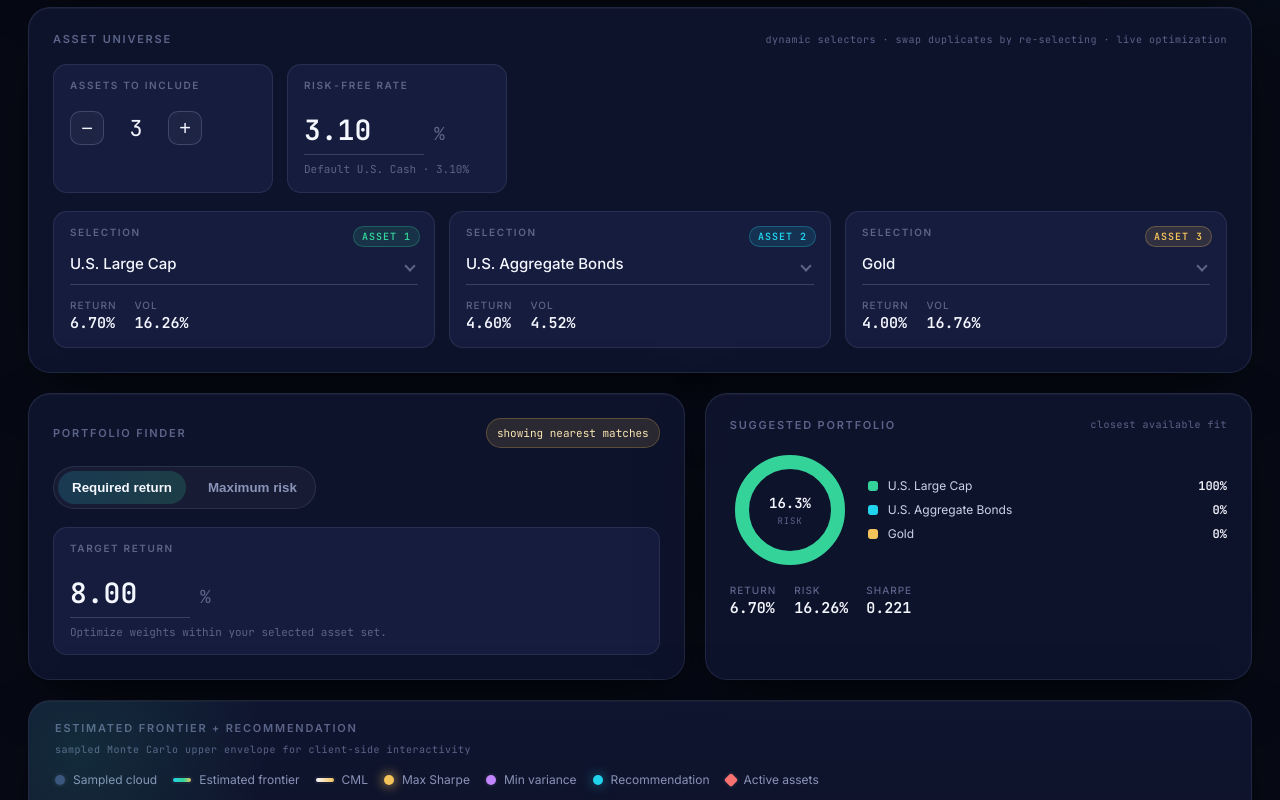
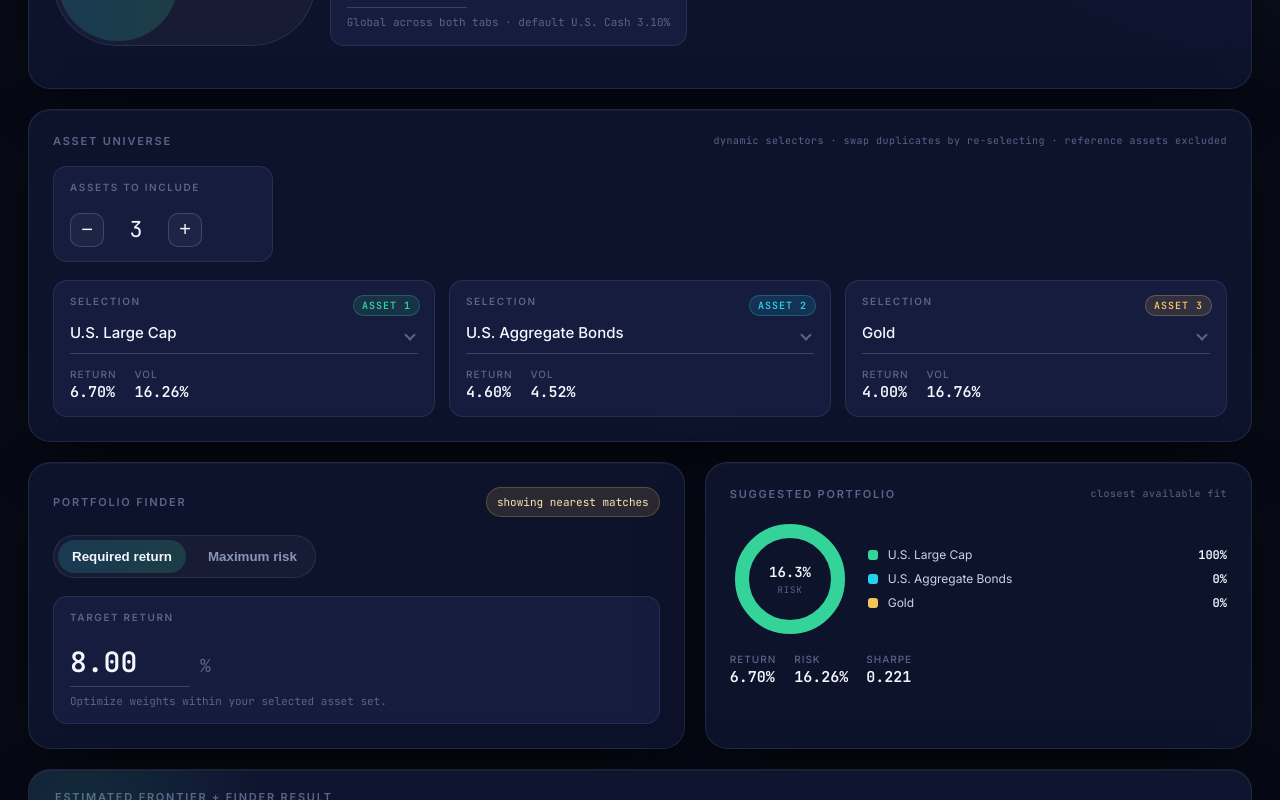
Before and after one commit to polysemous/efficient-frontier-calculator, a React (Vite) app: page / in a window 1280 px wide. Shown: the part 480-1280 px from the top of the page. Built offline with nearby package versions, Linux system fonts and the light colour scheme.

Commit message:
Address advisor taxonomy and performance review comments

```diff
--- a/src/App.jsx
+++ b/src/App.jsx
@@ -11,6 +11,7 @@ import {
 } from 'recharts';
 import assetData from '../data/2025-usd/assets.json';
 import assetOrder from '../data/2025-usd/asset-order.json';
+import assetTaxonomy from '../data/2025-usd/asset-taxonomy.json';
 import datasetMetadata from '../data/2025-usd/metadata.json';
 import correlationRowsText from '../data/2025-usd/correlation-rows.txt?raw';
 import {
@@ -24,6 +25,8 @@ import {
 } from './lib/portfolioMath';
 
 const allAssetNames = Object.keys(assetData).sort((a, b) => a.localeCompare(b));
+const isReferenceAsset = (assetName) => assetTaxonomy[assetName]?.class === 'reference';
+const investableAssetNames = allAssetNames.filter((assetName) => !isReferenceAsset(assetName));
 const preferredDefaults = [
   'U.S. Large Cap',
   'U.S. Aggregate Bonds',
@@ -35,7 +38,7 @@ const preferredDefaults = [
   'U.S. Cash',
   'U.S. Mid Cap',
   'U.S. High Yield Bonds'
-].filter((name) => allAssetNames.includes(name));
+].filter((name) => investableAssetNames.includes(name));
 const defaultRiskFreeRate = assetData['U.S. Cash']?.compoundReturn2024 ?? 3.1;
 const slotColors = ['#34d399', '#22d3ee', '#f4c35a', '#c084fc', '#f87171', '#60a5fa', '#f97316', '#a3e635', '#f472b6', '#93c5fd'];
 const getDisplayedReturn = (assetName) => assetData[assetName].compoundReturn2024;
@@ -46,18 +49,13 @@ const correlationMatrix = buildCorrelationMatrix(assetOrder, correlationRowsText
 const fmtPct = (n, d = 2) => `${n.toFixed(d)}%`;
 const fmtNum = (n, d = 3) => n.toFixed(d);
 
-const isBondAsset = (assetName) =>
-  /(Treasur|Bond|Credit|Corporate|Muni|Debt|Loans|Securitized|TIPS|Cash|Inflation|Convertible)/i.test(assetName);
-
-const isPrivateAlternativeAsset = (assetName) =>
-  /(Private Equity|Venture Capital|Direct Lending|Commercial Mortgage Loans|Hedge Funds|Core Real Estate|Value-Added Real Estate|Core Infrastructure|Core Transport|Timberland)/i.test(assetName);
-
-const isAlternativeAsset = (assetName) =>
-  isPrivateAlternativeAsset(assetName) || /(REITs|Commodities|Gold)/i.test(assetName);
+const isBondAsset = (assetName) => assetTaxonomy[assetName]?.class === 'bond';
+const isPrivateAlternativeAsset = (assetName) => assetTaxonomy[assetName]?.class === 'alt_private';
+const isAlternativeAsset = (assetName) => ['alt_public', 'alt_private'].includes(assetTaxonomy[assetName]?.class);
 
 const buildInitialSelection = (count) => {
   const seed = [];
-  for (const candidate of [...preferredDefaults, ...allAssetNames]) {
+  for (const candidate of [...preferredDefaults, ...investableAssetNames]) {
     if (!seed.includes(candidate)) seed.push(candidate);
     if (seed.length === count) break;
   }
@@ -193,6 +191,16 @@ const summarizePortfolios = (portfolios) => {
   return { frontier, minVariance, maxSharpe };
 };
 
+const emptyPortfolioSet = (modeLabel, extra = {}) => ({
+  modeLabel,
+  sampleCount: 0,
+  portfolios: [],
+  frontier: [],
+  minVariance: [],
+  maxSharpe: [],
+  ...extra
+});
+
 const EfficientFrontierApp = () => {
   const [activeTab, setActiveTab] = useState('build');
   const [assetCount, setAssetCount] = useState(3);
@@ -216,7 +224,7 @@ const EfficientFrontierApp = () => {
     setAssetCount(safeCount);
     setSelected((previous) => {
       const next = previous.slice(0, safeCount);
-      for (const candidate of [...preferredDefaults, ...allAssetNames]) {
+      for (const candidate of [...preferredDefaults, ...investableAssetNames]) {
         if (!next.includes(candidate)) next.push(candidate);
         if (next.length === safeCount) break;
       }
@@ -239,6 +247,10 @@ const EfficientFrontierApp = () => {
 
   const buildOptimizedSet = useMemo(() => {
     const activeAssets = selected.slice(0, assetCount);
+    if (activeTab !== 'build') {
+      return emptyPortfolioSet('Build My Own', { activeAssets });
+    }
+
     const sampleCount = chooseSampleCount(activeAssets.length);
     const portfolios = generatePortfolioSet({
       selectedAssets: activeAssets,
@@ -255,7 +267,7 @@ const EfficientFrontierApp = () => {
       portfolios,
       ...summarizePortfolios(portfolios)
     };
-  }, [assetCount, riskFreeRateValue, selected]);
+  }, [activeTab, assetCount, riskFreeRateValue, selected]);
 
   const buildFinderResults = useMemo(() => {
     return findPortfolioSolutions({
@@ -267,36 +279,46 @@ const EfficientFrontierApp = () => {
   }, [buildFinderMode, buildFinderTarget, buildOptimizedSet.portfolios]);
 
   const advisorUniverse = useMemo(() => {
-    return allAssetNames.filter((assetName) => {
+    return investableAssetNames.filter((assetName) => {
       if (includeOnlyPublicMarkets && isPrivateAlternativeAsset(assetName)) return false;
       if (excludeAlternatives && isAlternativeAsset(assetName)) return false;
       return true;
     });
   }, [excludeAlternatives, includeOnlyPublicMarkets]);
 
-  const advisorOptimizedSet = useMemo(() => {
+  const advisorBondUniverse = useMemo(() => advisorUniverse.filter(isBondAsset), [advisorUniverse]);
+
+  const rawAdvisorPortfolios = useMemo(() => {
+    if (activeTab !== 'advisor') return [];
     const sampleCount = chooseAdvisorSampleCount(advisorUniverse.length, advisorMaxAssets);
-    const rawPortfolios = generateSparsePortfolioSet({
+    return generateSparsePortfolioSet({
       candidateAssets: advisorUniverse,
       maxAssetsInPortfolio: advisorMaxAssets,
       assetData,
       correlationMatrix,
       riskFreeRate: riskFreeRateValue,
-      sampleCount
+      sampleCount,
+      requiredAssetsPool: requireBond ? advisorBondUniverse : []
     });
+  }, [activeTab, advisorBondUniverse, advisorMaxAssets, advisorUniverse, requireBond, riskFreeRateValue]);
 
-    const filteredPortfolios = requireBond
-      ? rawPortfolios.filter((portfolio) => portfolio.selectedAssets.some((assetName) => isBondAsset(assetName)))
-      : rawPortfolios;
+  const advisorOptimizedSet = useMemo(() => {
+    if (activeTab !== 'advisor') {
+      return emptyPortfolioSet('Choose for Me', { candidateUniverse: advisorUniverse });
+    }
+
+    const portfolios = requireBond
+      ? rawAdvisorPortfolios.filter((portfolio) => portfolio.selectedAssets.some(isBondAsset))
+      : rawAdvisorPortfolios;
 
     return {
       modeLabel: 'Choose for Me',
       candidateUniverse: advisorUniverse,
-      sampleCount,
-      portfolios: filteredPortfolios,
-      ...summarizePortfolios(filteredPortfolios)
+      sampleCount: rawAdvisorPortfolios.length,
+      portfolios,
+      ...summarizePortfolios(portfolios)
     };
-  }, [advisorMaxAssets, advisorUniverse, requireBond, riskFreeRateValue]);
+  }, [activeTab, advisorUniverse, rawAdvisorPortfolios, requireBond]);
 
   const advisorFinderResults = useMemo(() => {
     return findPortfolioSolutions({
@@ -313,7 +335,6 @@ const EfficientFrontierApp = () => {
   const recommendation = currentFinderResults.feasible[0] ?? currentFinderResults.fallback[0] ?? null;
   const visibleSolutions = currentFinderResults.feasible.length > 0 ? currentFinderResults.feasible : currentFinderResults.fallback;
   const ms = currentSet.maxSharpe[0];
-  const mv = currentSet.minVariance[0];
   const frontierReturns = currentSet.frontier.map((point) => point.return);
   const frontierLow = frontierReturns.length ? Math.min(...frontierReturns) : 0;
   const frontierHigh = frontierReturns.length ? Math.max(...frontierReturns) : 0;
@@ -352,7 +373,7 @@ const EfficientFrontierApp = () => {
   const yMin = Math.floor((allYs.length ? Math.min(...allYs) : 0) - 0.5);
   const yMax = Math.ceil((allYs.length ? Math.max(...allYs) : 0) + 0.5);
   const recommendationPoint = recommendation
-    ? [{ ...recommendation, label: currentFinderResults.feasible.length ? 'Suggested portfolio' : 'Nearest portfolio' }]
+    ? [{ ...recommendation, label: currentFinderResults.feasible.length ? (activeTab === 'build' ? 'Finder result' : 'Advisor recommendation') : 'Nearest portfolio' }]
     : [];
 
   const displayCloud = useMemo(() => {
@@ -372,6 +393,12 @@ const EfficientFrontierApp = () => {
     excludeAlternatives ? 'alternatives excluded' : null,
     requireBond ? 'at least one bond asset' : null
   ].filter(Boolean);
+
+  const advisorEmptyMessage = advisorUniverse.length === 0
+    ? 'Your current filters remove the entire advisor universe. Try loosening one or more filters.'
+    : advisorOptimizedSet.portfolios.length === 0
+      ? 'Your current advisor constraints produced no candidate portfolios. Try lowering the target or relaxing the filters.'
+      : 'No portfolios available for the current settings.';
 
   return (
     <div className="app-shell">
@@ -404,7 +431,7 @@ const EfficientFrontierApp = () => {
             <div className="kpi" style={{ '--kpi-accent': 'var(--accent-2)' }}>
               <div className="kpi-label">Current mode</div>
               <div className="kpi-value">{currentSet.modeLabel}</div>
-              <div className="kpi-delta">{activeTab === 'build' ? `${currentSet.activeAssets.length} selected assets` : `${advisorUniverse.length} assets in candidate universe`}</div>
+              <div className="kpi-delta">{activeTab === 'build' ? `${(currentSet.activeAssets ?? []).length} selected assets` : `${advisorUniverse.length} assets in candidate universe`}</div>
             </div>
             <div className="kpi" style={{ '--kpi-accent': 'var(--accent-3)' }}>
               <div className="kpi-label">Sampled portfolios</div>
@@ -426,9 +453,19 @@ const EfficientFrontierApp = () => {
               manual universe control or advisor-led selection
             </div>
           </div>
-          <div className="tab-switch">
-            <button className={`tab-button ${activeTab === 'build' ? 'active' : ''}`} onClick={() => setActiveTab('build')}>Build My Own</button>
-            <button className={`tab-button ${activeTab === 'advisor' ? 'active' : ''}`} onClick={() => setActiveTab('advisor')}>Choose for Me</button>
+          <div className="toolbar-row">
+            <div className="tab-switch">
+              <button className={`tab-button ${activeTab === 'build' ? 'active' : ''}`} onClick={() => setActiveTab('build')}>Build My Own</button>
+              <button className={`tab-button ${activeTab === 'advisor' ? 'active' : ''}`} onClick={() => setActiveTab('advisor')}>Choose for Me</button>
+            </div>
+            <div className="rf-card compact">
+              <div className="asset-label">Risk-free rate</div>
+              <div className="rf-input-row">
+                <input className="rf-input" type="number" step="0.01" min="0" max="15" value={riskFreeRate} onChange={(e) => setRiskFreeRate(e.target.value)} />
+                <span className="rf-suffix">%</span>
+              </div>
+              <div className="rf-hint">Global across both tabs · default U.S. Cash {defaultRiskFreeRate.toFixed(2)}%</div>
+            </div>
           </div>
         </div>
 
@@ -438,7 +475,7 @@ const EfficientFrontierApp = () => {
               <div className="panel-header">
                 <h2 className="panel-title">Asset universe</h2>
                 <div className="header-meta" style={{ fontSize: 10 }}>
-                  dynamic selectors · swap duplicates by re-selecting · live optimization
+                  dynamic selectors · swap duplicates by re-selecting · reference assets excluded
                 </div>
               </div>
 
@@ -451,25 +488,16 @@ const EfficientFrontierApp = () => {
                     <button className="stepper-button" aria-label="Increase asset count" onClick={() => handleAssetCountChange(assetCount + 1)} disabled={assetCount >= 10}>+</button>
                   </div>
                 </div>
-
-                <div className="rf-card compact">
-                  <div className="asset-label">Risk-free rate</div>
-                  <div className="rf-input-row">
-                    <input className="rf-input" type="number" step="0.01" min="0" max="15" value={riskFreeRate} onChange={(e) => setRiskFreeRate(e.target.value)} />
-                    <span className="rf-suffix">%</span>
-                  </div>
-                  <div className="rf-hint">Default U.S. Cash · {defaultRiskFreeRate.toFixed(2)}%</div>
-                </div>
               </div>
 
               <div className="dynamic-asset-grid">
-                {buildOptimizedSet.activeAssets.map((assetName, index) => (
+                {(currentSet.activeAssets ?? []).map((assetName, index) => (
                   <div key={index} className="asset-card" data-slot={index % slotColors.length}>
                     <span className="slot-pill">ASSET {index + 1}</span>
                     <div className="asset-label">Selection</div>
                     <div className="asset-select-wrap">
                       <select className="asset-select" value={assetName} onChange={(event) => handleAssetSelection(index, event.target.value)}>
-                        {allAssetNames.map((name) => (
+                        {investableAssetNames.map((name) => (
                           <option key={name} value={name}>{name}</option>
                         ))}
                       </select>
@@ -583,7 +611,7 @@ const EfficientFrontierApp = () => {
 
               <div className="finder-summary">
                 <div className="summary-chip">Universe {advisorUniverse.length} assets</div>
-                <div className="summary-chip">Max assets {advisorMaxAssets}</div>
+                <div className="summary-chip">Bond assets {advisorBondUniverse.length}</div>
                 <div className="summary-chip">{advisorFilterSummary.length ? advisorFilterSummary.join(' · ') : 'no extra filters'}</div>
               </div>
             </div>
@@ -613,7 +641,7 @@ const EfficientFrontierApp = () => {
                     <div className="stat"><span className="stat-label">Sharpe</span><span className="stat-value">{Number.isFinite(recommendation.sharpe) ? fmtNum(recommendation.sharpe) : '—'}</span></div>
                   </div>
                 </>
-              ) : <div className="empty-state">Adjust the advisor constraints to generate recommendations.</div>}
+              ) : <div className="empty-state">{advisorEmptyMessage}</div>}
             </div>
           </div>
         )}
@@ -621,7 +649,7 @@ const EfficientFrontierApp = () => {
         <div className="chart-panel">
           <div className="chart-header">
             <div>
-              <h2 className="panel-title">{activeTab === 'build' ? 'Estimated frontier + recommendation' : 'Advisor search + recommendation'}</h2>
+              <h2 className="panel-title">{activeTab === 'build' ? 'Estimated frontier + finder result' : 'Advisor search + recommendation'}</h2>
               <div className="header-meta" style={{ fontSize: 10, marginTop: 8 }}>
                 sampled Monte Carlo upper envelope for client-side interactivity
               </div>
@@ -632,7 +660,7 @@ const EfficientFrontierApp = () => {
               <span className="legend-item"><span className="legend-dot cml" /> CML</span>
               <span className="legend-item"><span className="legend-dot sharpe" /> Max Sharpe</span>
               <span className="legend-item"><span className="legend-dot minvar" /> Min variance</span>
-              <span className="legend-item"><span className="legend-dot finder" /> Recommendation</span>
+              <span className="legend-item"><span className="legend-dot finder" /> {activeTab === 'build' ? 'Finder result' : 'Advisor recommendation'}</span>
               <span className="legend-item"><span className="legend-dot asset" /> Active assets</span>
             </div>
           </div>
@@ -664,7 +692,7 @@ const EfficientFrontierApp = () => {
               <Scatter name="Risk-free rate" data={capitalMarketLine.slice(0, 1)} shape={<RiskFreeShape />} />
               <Scatter name="Minimum variance" data={currentSet.minVariance} shape={<MinVarShape />} />
               <Scatter name="Maximum Sharpe" data={currentSet.maxSharpe} shape={<SharpeShape />} />
-              <Scatter name="Recommendation" data={recommendationPoint} shape={<FinderShape />} />
+              <Scatter name={activeTab === 'build' ? 'Finder result' : 'Advisor recommendation'} data={recommendationPoint} shape={<FinderShape />} />
               <Scatter name="Active assets" data={highlightedAssets} shape={<SelectedAssetShape />} />
             </ScatterChart>
           </ResponsiveContainer>
@@ -701,7 +729,7 @@ const EfficientFrontierApp = () => {
                   ))
                 ) : (
                   <tr>
-                    <td colSpan={5} className="empty-state">No portfolios available for the current settings.</td>
+                    <td colSpan={5} className="empty-state">{activeTab === 'advisor' ? advisorEmptyMessage : 'No portfolios available for the current settings.'}</td>
                   </tr>
                 )}
               </tbody>
```
